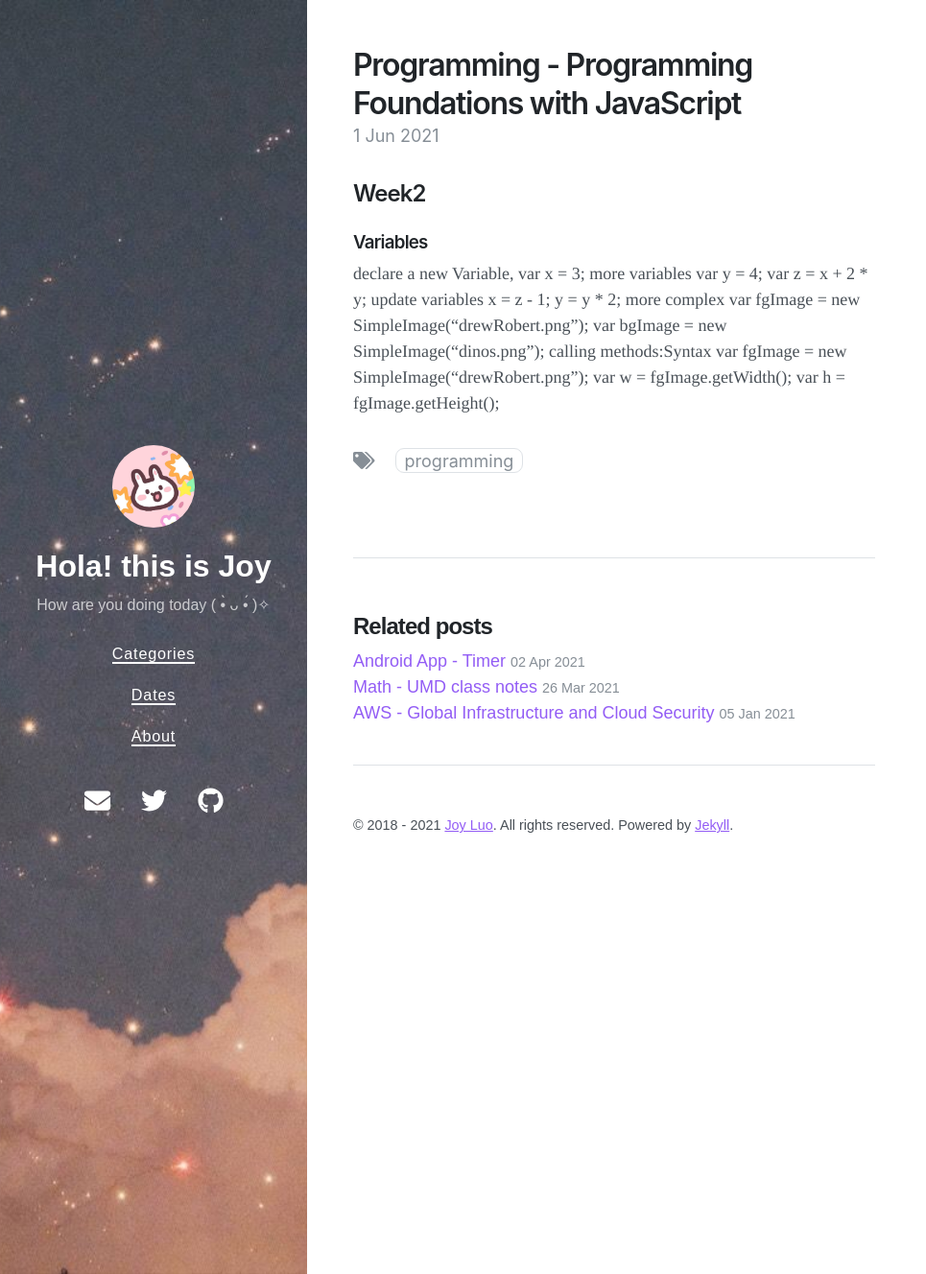
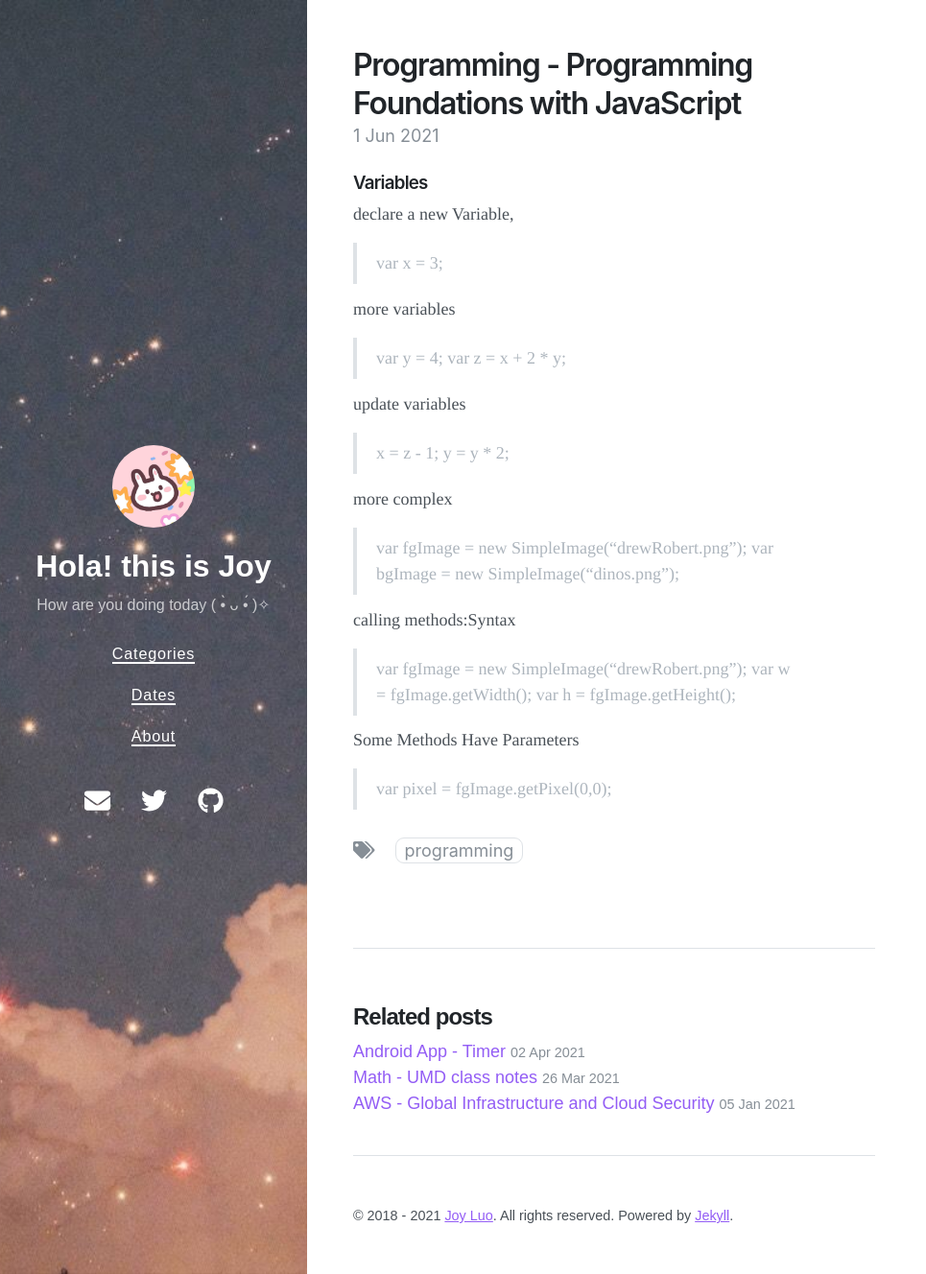
Before and after one commit to Joy3Luo/mathnotes, a Jekyll site: the page built from _posts/2021-06-01-CourseraDukeJava.md, in a window 1280 px wide and 1328 px high. Shown: the whole window at 96% size, without its empty margins (0-965 px from the left). Built offline with Jekyll 4.4.1, drawn with Linux system fonts in a browser that asks for light colours; nearby versions of some CDN libraries.

Commit message:
Update 2021-06-01-CourseraDukeJava.md

```diff
--- a/_posts/2021-06-01-CourseraDukeJava.md
+++ b/_posts/2021-06-01-CourseraDukeJava.md
@@ -15,20 +15,26 @@ tags: [Programming]
     gtag('config', 'G-TG0XJZG53F');
   </script>
 
-## Week2
 ### Variables
 declare a new Variable,
-var x = 3;
+> var x = 3;
+
 more variables
-var y = 4;
+> var y = 4;
 var z = x + 2 * y;
+
 update variables
-x = z - 1;
+> x = z - 1;
 y = y * 2;
+
 more complex
-var fgImage = new SimpleImage("drewRobert.png");
+> var fgImage = new SimpleImage("drewRobert.png");
 var bgImage = new SimpleImage("dinos.png");
+
 calling methods:Syntax
-var fgImage = new SimpleImage("drewRobert.png");
+> var fgImage = new SimpleImage("drewRobert.png");
 var w = fgImage.getWidth();
 var h = fgImage.getHeight();
+
+Some Methods Have Parameters
+> var pixel = fgImage.getPixel(0,0);
```
